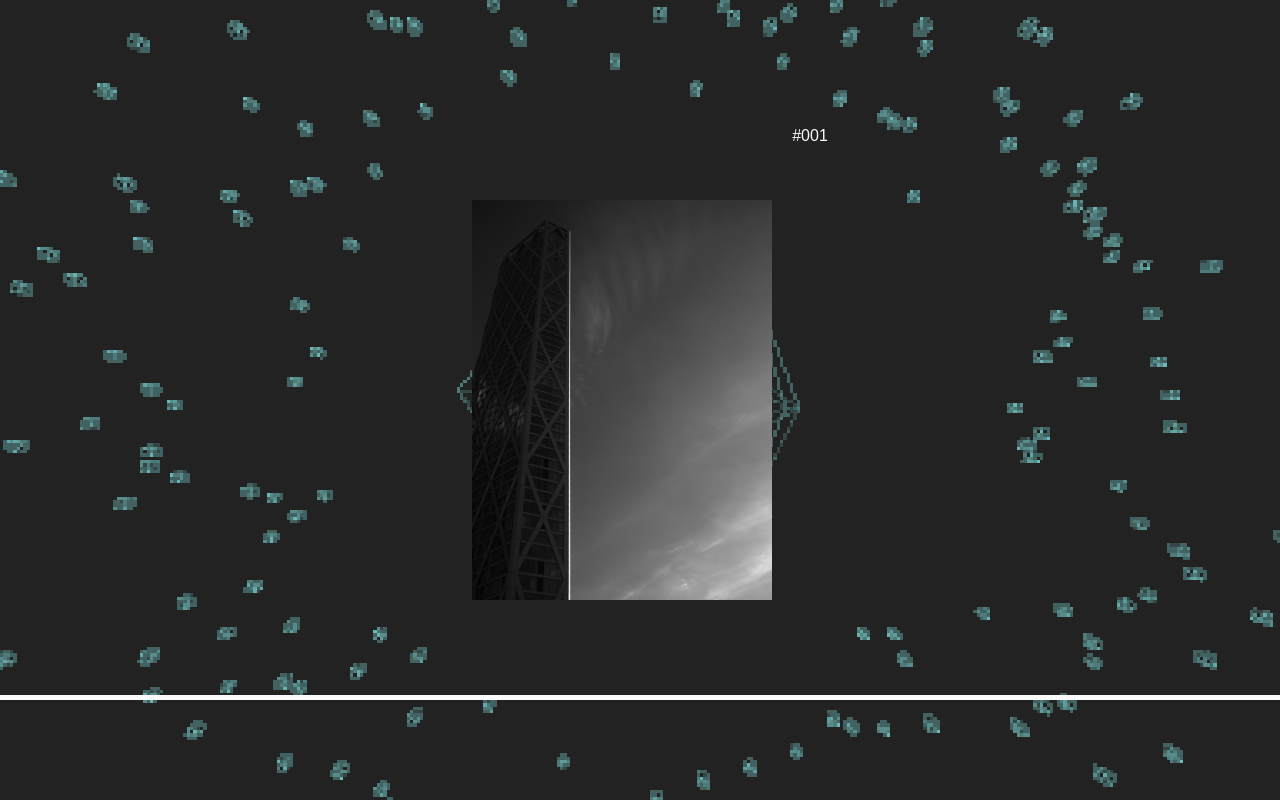
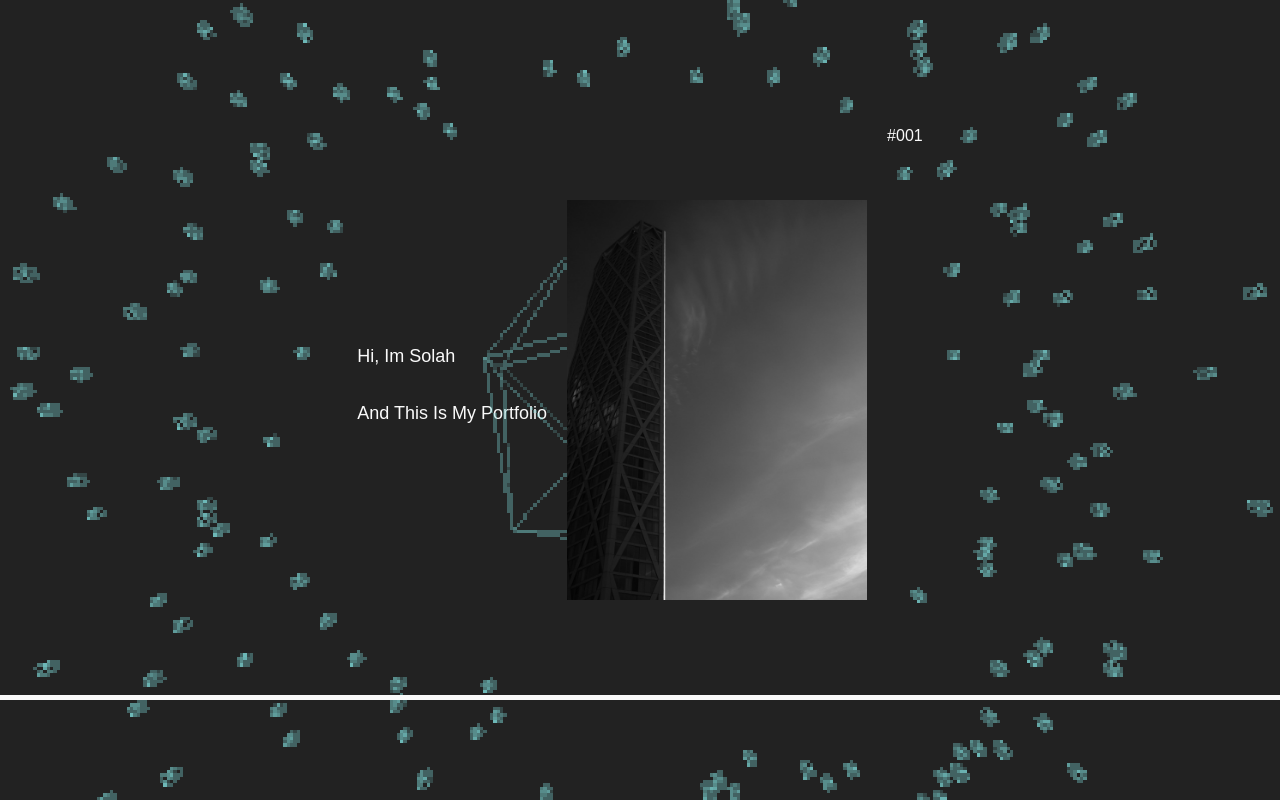
Before and after one commit to solahidris/portfoliosolah, a Next.js app: page / in a window 1280 px wide. Shown: the top 800 px of the page. Built offline with nearby package versions, Linux system fonts and the light colour scheme.

Commit message:
Add text

```diff
--- a/components/ParallexPage.tsx
+++ b/components/ParallexPage.tsx
@@ -38,12 +38,18 @@ const ParallexPage = () => {
   });
 
   return (
-    <>
+    <div>
       {[1, 2, 3, 4, 5].map((image) => (
-        <ImageParallex id={image} key={image}/>
+        <div key={image} className="flex justify-center">
+          <div className="flex flex-col justify-center items-start">
+            <p className="capitalize">Hi, im solah</p>
+            <p className="capitalize">and this is my portfolio</p>
+          </div>
+          <ImageParallex id={image} />
+        </div>
       ))}
       <motion.div className="progress" style={{ scaleX }} />
-    </>
+    </div>
   );
 }
 
```
